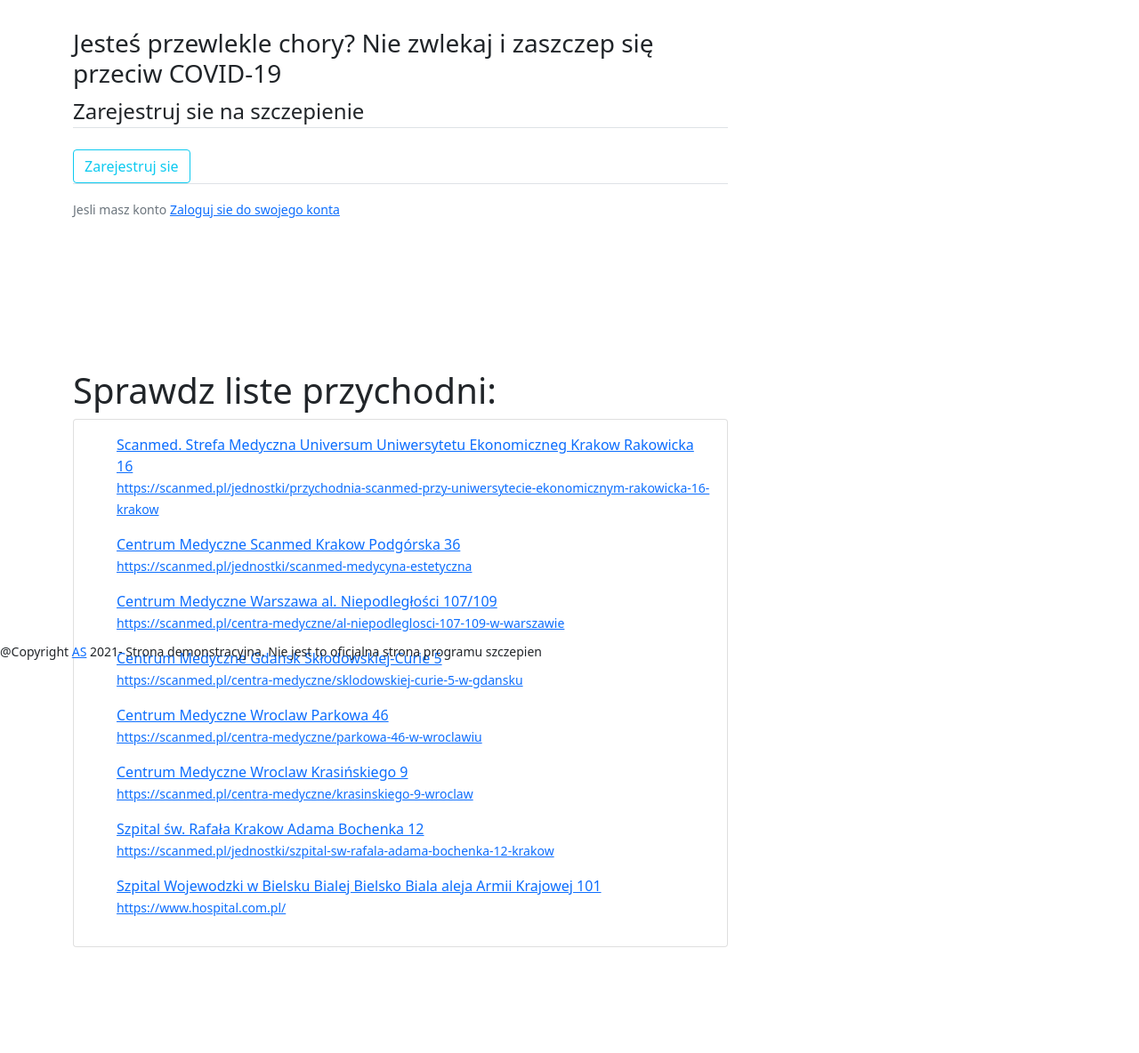
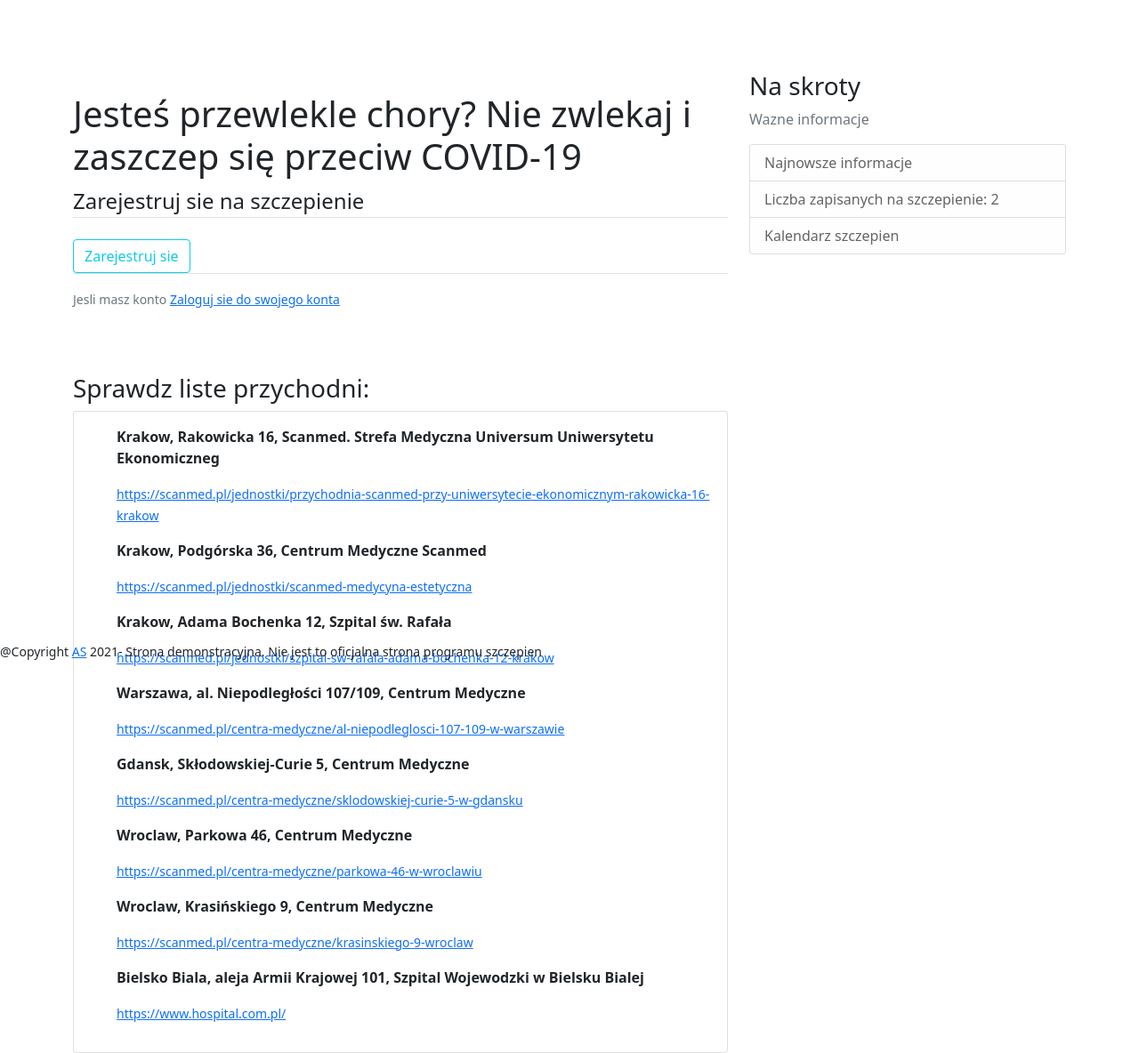
Before and after one commit to AdamSulek/Cov-19_vaccination, a Django app: page / in a window 1280 px wide. Shown: the part 56-1240 px from the top of the page at 89% size. Before the commit the page ends 1121 px from the top, so only its background shows below. Run offline with Django 3.2, Linux system fonts and the light colour scheme; data comes from the database, SQL or seed files in the repository; both versions use the stored data as it was after the commit.

Commit message:
adding of places to data base, and some new feature

```diff
--- a/account/templates/account/base.html
+++ b/account/templates/account/base.html
@@ -26,18 +26,36 @@
     {% include 'account/messages.html' %}
 
     <main role="main" class="container">
+            <br/><br/><br/>
             <div class="row">
               <div class="col-md-8">
+                {% if messages %}
+                   {% for message in messages %}
+                   <div class="alert alert-{{ message.tags }}">
+                       {{ message }}
+                   </div>
+                   {% endfor %}
+                {% endif %}
                 {% block content %}{% endblock %}
               </div>
 
+              <div class="col-md-4">
+                <div class="content-section">
+                  <h3>Na skroty</h3>
+                  <p class='text-muted'>Wazne informacje
+                    <ul class="list-group">
+                      <a class="list-group-item list-group-item-light" href="{% url 'about' %}">Najnowsze informacje</a>
+                      <li class="list-group-item list-group-item-light">Liczba zapisanych na szczepienie: {{ submission_num }}</li>
+                      <li class="list-group-item list-group-item-light">Kalendarz szczepien</li>
+                    </ul>
+                  </p>
+                </div>
+              </div>
             </div>
        </main>
-  <!-- footer -->
-  <!-- <div class="footer">
-    @Copyright <a href="https://github.com/AdamSulek"> AS</a> 2021- All Right Reserved.
-  </div> -->
-  {% include "account/footer.html" %}
+
+  <!-- {% include "account/footer.html" %} -->
     <script src="https://cdn.jsdelivr.net/npm/bootstrap@5.0.0-beta3/dist/js/bootstrap.bundle.min.js" integrity="sha384-JEW9xMcG8R+pH31jmWH6WWP0WintQrMb4s7ZOdauHnUtxwoG2vI5DkLtS3qm9Ekf" crossorigin="anonymous"></script>
   </body>
+  {% include "account/footer.html" %}
 </html>
--- a/account/templates/account/home.html
+++ b/account/templates/account/home.html
@@ -4,7 +4,7 @@
 {% block content %}
     <br/>
 
-        <h3> Jesteś przewlekle chory? Nie zwlekaj i zaszczep się przeciw COVID-19 </h3>
+        <h1> Jesteś przewlekle chory? Nie zwlekaj i zaszczep się przeciw COVID-19 </h1>
 
         <div class="content-section">
             <form method="POST">
@@ -24,13 +24,12 @@
             </div>
         </div>
       </center>
-
-      <br/><br/><br/><br/><br/><br/><br/>
-      <h1> Sprawdz liste przychodni: </h1>
+      <br/><br/><br/>
+      <h3> Sprawdz liste przychodni: </h3>
       <div class="card card-body">
           {% for p in place %}
             <ul class="w3-ul">
-                <a class="mr-2"> {{ p }}</a>
+                <b><p class="mr-2"> {{ p }}</p></b>
                 {% if p.website %}
                 <div>
                    <small> <a class="mr-2" href="{{ p.website }}"> {{ p.website }} </a> </small>
--- a/account/templates/account/profile.html
+++ b/account/templates/account/profile.html
@@ -5,7 +5,7 @@
     </div>
     {% if user.user_submission %}
         <h3> Jestes zarejestrowany na szczepienie ! </h3>
-        <p> Twoje miejsce szczepienia oraz termin to: {{ place_text }} </p>
+        <p> Twoje miejsce szczepienia oraz termin to: {{ place_text|cut:":00+00:00" }} </p>
 
     {% else %}
 
--- a/account/views.py
+++ b/account/views.py
@@ -23,7 +23,8 @@
 
 def home_view(request):
     context = {
-        'place': Place.objects.all()
+        'place': Place.objects.all().order_by("city"),
+        "submission_num": Submission.objects.count()
     }
     return render(request, "account/home.html", context)
 
@@ -69,6 +70,7 @@
         place_text = Place_sub.objects.filter(sub_id=submission).get()
     context = {
         # "submission": submission,
-        "place_text": place_text
+        "place_text": place_text,
+        "submission_num": Submission.objects.count()
     }
     return render(request, "account/profile.html", context)
--- a/place/models.py
+++ b/place/models.py
@@ -10,4 +10,4 @@
     website = models.CharField(max_length=200, null=True)
 
     def __str__(self):
-        return f'{self.place_name} {self.city} {self.adress}'
+        return f'{self.city}, {self.adress}, {self.place_name}'
--- a/place_sub/models.py
+++ b/place_sub/models.py
@@ -6,6 +6,7 @@
     place_id = models.ForeignKey(Place, on_delete=models.CASCADE)
     sub_id = models.OneToOneField(Submission, on_delete=models.CASCADE)
     date_time = models.DateTimeField()
+    # date_time = models.DateTimeField(format="%Y %b %d %H:%M")
 
     def __str__(self):
-        return f'{self.place_id.place_name}, {self.place_id.city}, {self.date_time}'
+        return f'{self.place_id.city}, {self.place_id.place_name}, {self.date_time}'
```
Also changed, not shown: submission/templates/submission/submission.html (+9 -6 lines), submission/views.py (+11 -4 lines), db.sqlite3. Lines whose indentation alone changed are shown as unchanged.
